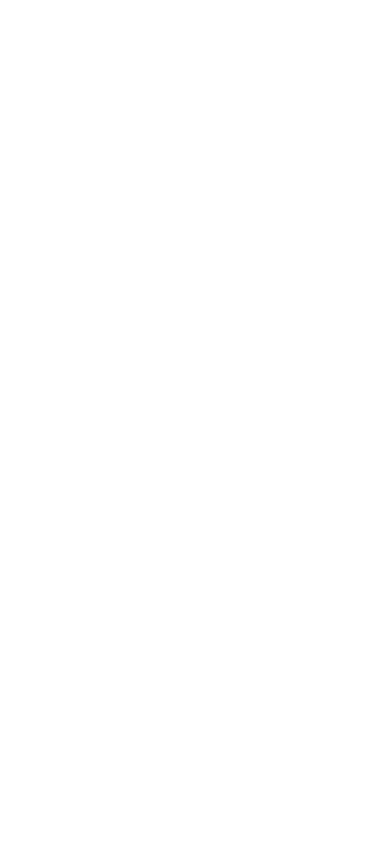
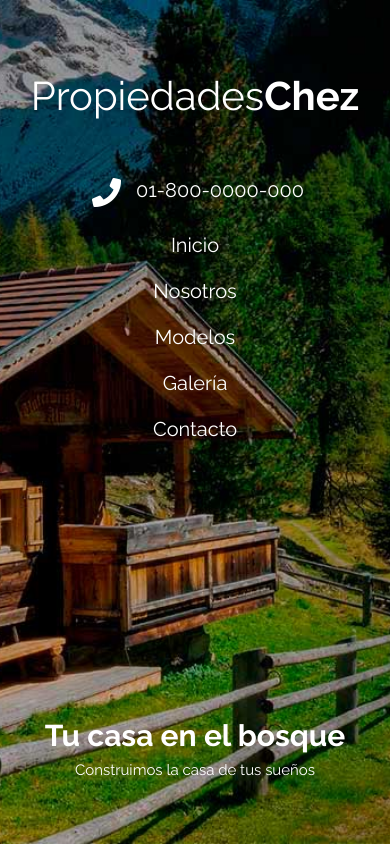
Before and after one commit to dolivare5/venta-de-casas-en-el-bosque, a plain HTML site: page index.html in a window 390 px wide. Drawn offline with Linux system fonts and the light colour scheme.

Commit message:
Termine el Header del sitio web. Para ello modifique un poco el contenedor, el fondo lo agregue con CSS, decidí utilizar Mobile First y crear un div que dentro tiene el telefo y los enlaces para poder aplicarle display colunm y aling items

```diff
--- a/css/styles.css
+++ b/css/styles.css
@@ -7,7 +7,7 @@
 }
 
 html{
-    font-size: 62.5% ;
+    font-size: 62.5%;
     box-sizing: border-box;
 }
 
@@ -48,9 +48,16 @@ img{
 }
 
 .contenedor {
-    max-width: 120rem;
     margin: 0 auto;
-    width: 90%;
+    width: 95%;
+    align-items: stretch;
+}
+
+@media (min-width: 140rem){
+    .contenedor {
+        width: 120rem;
+        align-items: stretch;
+    }
 }
 
 .btn{
@@ -74,3 +81,143 @@ img{
 .mt-5{
     margin-top: 5rem;
 }
+
+/* Header */
+.header{
+    min-height: 100vh;
+    background-image: url("../img/hero.jpg");
+    background-repeat: no-repeat;
+    background-size: cover;
+    background-position: center;
+    padding: 5rem 0;
+}
+
+@media (min-width: 900px){
+    .header{
+        padding: 2rem 0;
+    }
+}
+
+.contenedor-header{
+    display: flex;
+    flex-direction: column;
+    height: calc(91vh - 4rem);
+    justify-content: space-between;
+    color: var(--blanco);
+}
+
+.nombre-sitio{
+    font-weight: 400;
+    text-align: center;
+    font-size: 4rem;
+}
+
+@media (min-width: 768px){
+    .nombre-sitio{
+        font-size: 5rem;
+    }
+}
+
+.nombre-sitio span{
+    font-weight: 900;
+}
+
+@media (min-width: 1300px){
+    .barra{
+        display: flex;
+        justify-content: space-between;
+        align-items: center;
+    }
+}
+
+.telefono{
+    display: flex;
+    width: 100%;
+    justify-content: center;
+}
+
+.telefono::before{
+    content: '';
+    display: block;
+    background-image: url("../img/telefono.png");
+    width: 4rem;
+    height: 4rem;
+    background-repeat: no-repeat;
+    background-position: center center;
+    margin-right: 1rem;
+}
+
+.contacto{
+    display: flex;
+    flex-direction: column;
+    align-items: center;
+}
+
+
+.header a{
+    color: var(--blanco);
+    font-size: 2rem;
+}
+
+.navegacion{
+    display: flex;
+    flex-direction: column;
+    align-items: center;
+    width: 100%;
+    margin-top: 1rem;
+}
+
+@media (min-width: 820px){
+    .navegacion{
+        flex-direction: row;
+    }
+}
+
+.navegacion a{
+    padding: .5rem;
+    transition: background-color 300ms;
+    text-align: center;
+    margin: 0 auto;
+    width: 100%;
+}
+
+@media (min-width: 820px){
+    .navegacion a{
+        padding: 1rem 3rem;
+    }
+}
+
+.navegacion a:hover{
+    background-color: rgba(255 255 255 / .5);
+    color: var(--negro);
+}
+
+.slogan{
+    text-align: center;
+}
+
+@media (min-width: 768px){
+    .slogan{
+        text-align: right;
+    }
+}
+
+.slogan p{
+    margin: 0;
+    line-height: 1;
+    font-size: 1.5rem;
+}
+
+.slogan h1{
+    margin: 0;
+    font-size: 3rem;
+}
+
+@media (min-width: 768px){
+    .slogan h1{
+        font-size: 4em;
+    }
+    .slogan p{
+        font-size: 3rem;
+    }
+}
--- a/index.html
+++ b/index.html
@@ -14,6 +14,30 @@
         <link rel="stylesheet" href="css/styles.css">
     </head>
     <body>
+        <header class="header">
+            <div class="contenedor contenedor-header">
+                <div class="barra">
+                    <div class="logo">
+                        <h1 class="nombre-sitio">Propiedades<span>Chez</span></h1>
+                    </div> <!-- .barra -->
 
+                    <div class="contacto">
+                        <a class="telefono" href="tel:01-800-0000-000">01-800-0000-000</a>
+                        <nav class="navegacion">
+                            <a class="link" href="#">Inicio</a>
+                            <a class="link" href="#">Nosotros</a>
+                            <a class="link" href="#">Modelos</a>
+                            <a class="link" href="#">Galería</a>
+                            <a class="link" href="#">Contacto</a>
+                        </nav> <!-- .navegacion -->
+                    </div> <!-- .contacto -->
+                </div> <!-- .barra -->
+
+                <div class="slogan">
+                    <h1>Tu casa en el bosque</h1>
+                    <p>Construimos la casa de tus sueños</p>
+                </div> <!-- .eslogan -->
+            </div> <!-- .contenedor .contenedor-header -->
+        </header> <!-- .header -->
     </body>
 </html>
```
Lines whose indentation alone changed are shown as unchanged.
